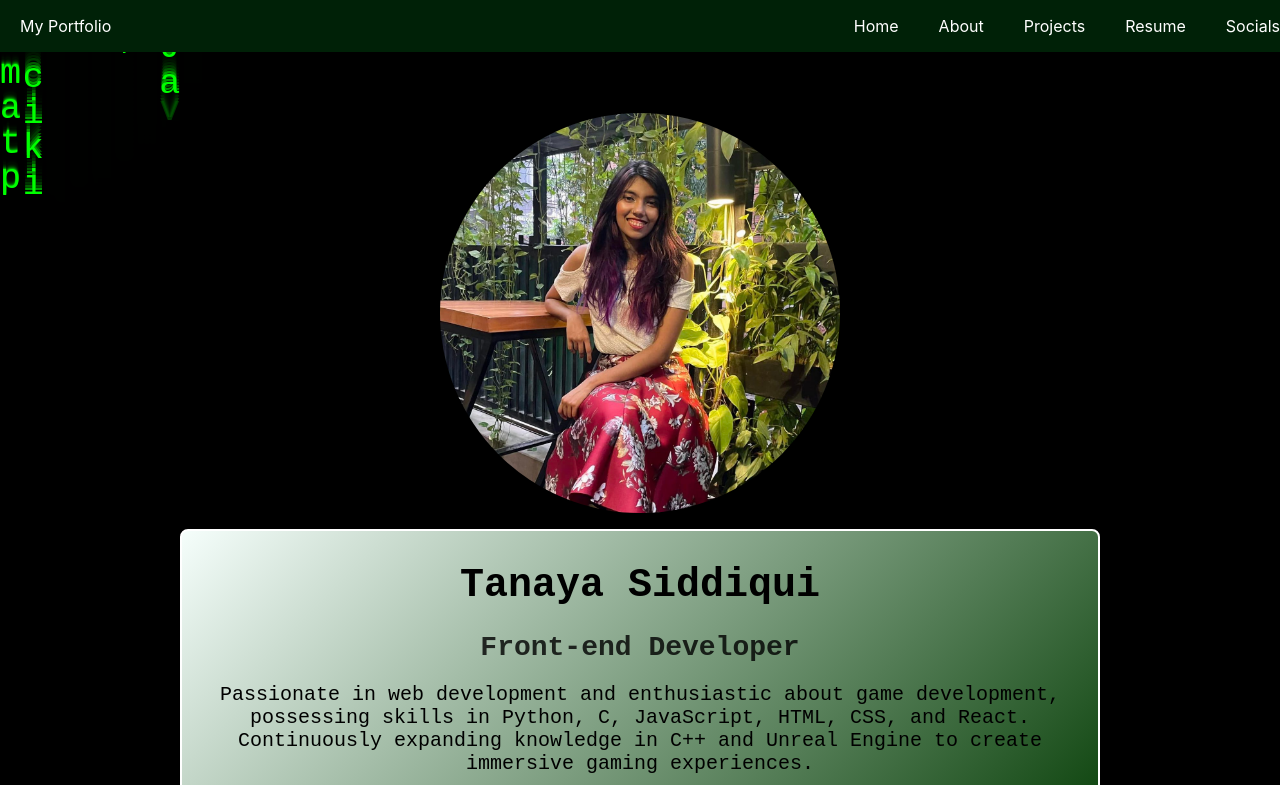
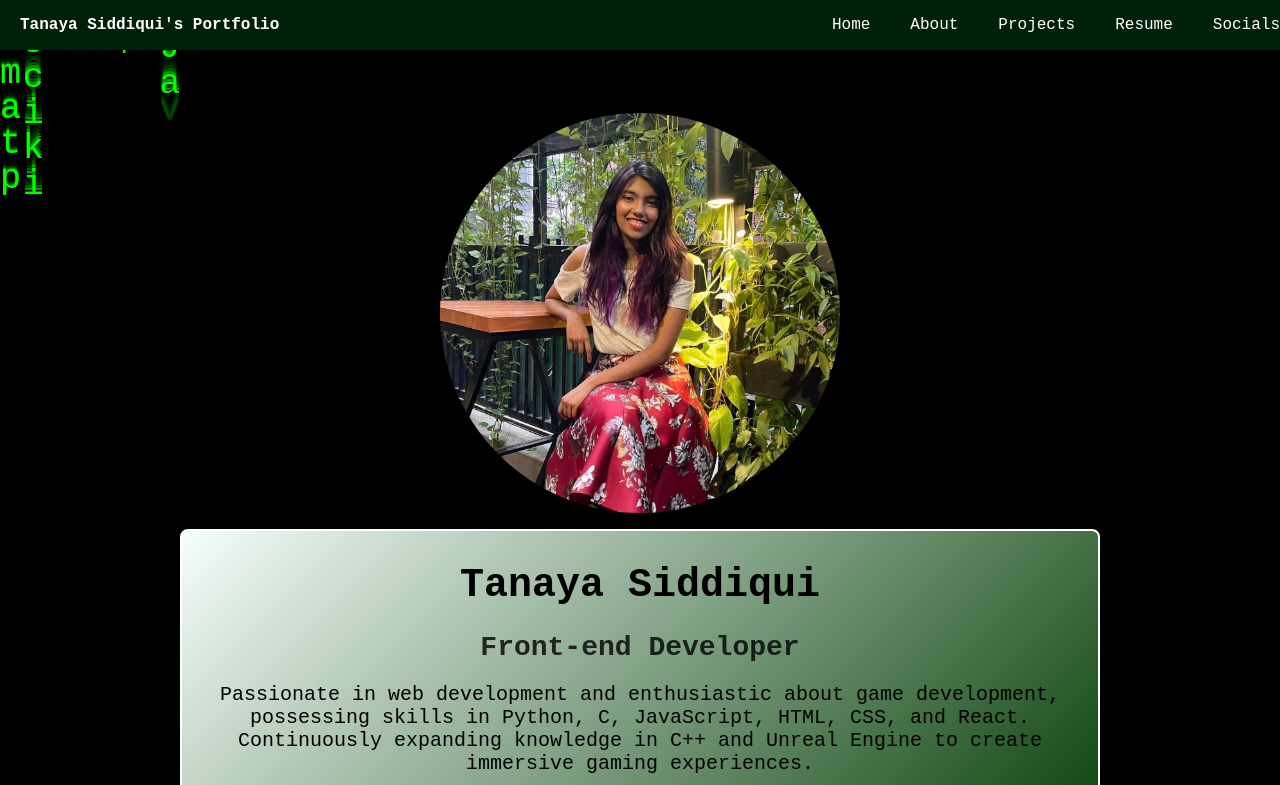
Before and after one commit to tsiddiqui363/portfolio, a React (Create React App) app: page / in a window 1280 px wide. Shown: the top 785 px of the page. Built offline with nearby package versions, Linux system fonts and the light colour scheme.

Commit message:
Updated Navbar

```diff
--- a/src/components/Navbar.css
+++ b/src/components/Navbar.css
@@ -10,10 +10,12 @@
   top: 0;
   width: 100%;
   z-index: 1000;
+  font-family: 'VT323', monospace;
 }
 
 .logo {
   cursor: pointer;
+  font-weight: 700; /* Make the logo bold */
 }
 
 .menu-icon {
@@ -34,10 +36,12 @@
   color: white;
   text-decoration: none;
   cursor: pointer;
+  font-weight: 500; /* Medium weight for the links */
 }
 
 .nav-links li a:hover {
-    color: #005126;
+  color: #ec0c0c;
+  text-decoration: underline; /* Add underline on hover for emphasis */
 }
 
 /* Responsive nav links or hamburger menu styling... */
--- a/src/components/Navbar.jsx
+++ b/src/components/Navbar.jsx
@@ -7,7 +7,7 @@ export const Navbar = () => {
 
   return (
     <nav className="navbar">
-      <div className="logo">My Portfolio</div>
+      <div className="logo">Tanaya Siddiqui's Portfolio</div>
       <div className="menu-icon" onClick={() => setMenuOpen(!menuOpen)}>
         {/* Icon for menu (e.g., hamburger icon) */}
       </div>
```
Lines whose indentation alone changed are shown as unchanged.
